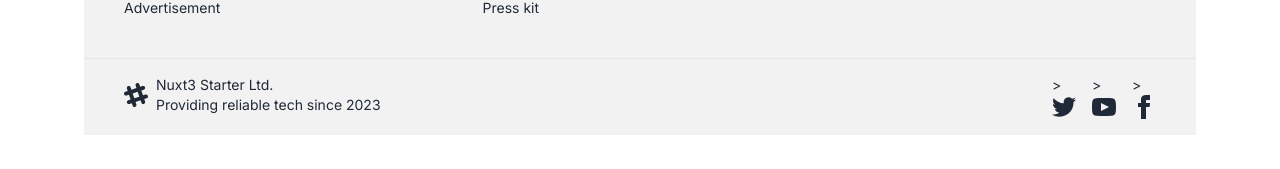
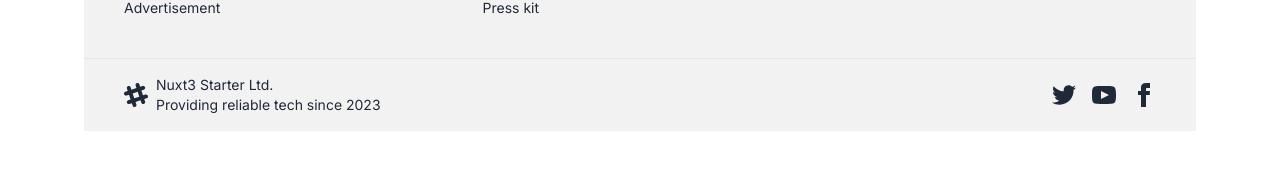
Before and after one commit to adhershmnair/nuxt3-tailwind-starter, a Nuxt app: page / in a window 1280 px wide. Shown: the part 3380-3549 px from the top of the page. Built offline with nearby package versions, Linux system fonts and the light colour scheme.

Commit message:
Updated meta description and code lint.

```diff
--- a/pages/index.vue
+++ b/pages/index.vue
@@ -430,7 +430,7 @@
           </div>
           <div class="md:place-self-center md:justify-self-end">
             <div class="grid grid-flow-col gap-4">
-              <a href="/" aria-label="Twitter" target="_blank">
+              <a href="/" aria-label="Twitter" target="_blank"
                 ><svg
                   xmlns="http://www.w3.org/2000/svg"
                   width="24"
@@ -442,7 +442,7 @@
                     d="M24 4.557c-.883.392-1.832.656-2.828.775 1.017-.609 1.798-1.574 2.165-2.724-.951.564-2.005.974-3.127 1.195-.897-.957-2.178-1.555-3.594-1.555-3.179 0-5.515 2.966-4.797 6.045-4.091-.205-7.719-2.165-10.148-5.144-1.29 2.213-.669 5.108 1.523 6.574-.806-.026-1.566-.247-2.229-.616-.054 2.281 1.581 4.415 3.949 4.89-.693.188-1.452.232-2.224.084.626 1.956 2.444 3.379 4.6 3.419-2.07 1.623-4.678 2.348-7.29 2.04 2.179 1.397 4.768 2.212 7.548 2.212 9.142 0 14.307-7.721 13.995-14.646.962-.695 1.797-1.562 2.457-2.549z"
                   /></svg
               ></a>
-              <a href="/" aria-label="Youtube" target="_blank">
+              <a href="/" aria-label="Youtube" target="_blank"
                 ><svg
                   xmlns="http://www.w3.org/2000/svg"
                   width="24"
@@ -454,7 +454,7 @@
                     d="M19.615 3.184c-3.604-.246-11.631-.245-15.23 0-3.897.266-4.356 2.62-4.385 8.816.029 6.185.484 8.549 4.385 8.816 3.6.245 11.626.246 15.23 0 3.897-.266 4.356-2.62 4.385-8.816-.029-6.185-.484-8.549-4.385-8.816zm-10.615 12.816v-8l8 3.993-8 4.007z"
                   /></svg
               ></a>
-              <a href="/" aria-label="Facebook" target="_blank">
+              <a href="/" aria-label="Facebook" target="_blank"
                 ><svg
                   xmlns="http://www.w3.org/2000/svg"
                   width="24"
@@ -464,8 +464,9 @@
                 >
                   <path
                     d="M9 8h-3v4h3v12h5v-12h3.642l.358-4h-4v-1.667c0-.955.192-1.333 1.115-1.333h2.885v-5h-3.808c-3.596 0-5.192 1.583-5.192 4.615v3.385z"
-                  /></svg
-              ></a>
+                  />
+                </svg>
+              </a>
             </div>
           </div>
         </footer>
```
